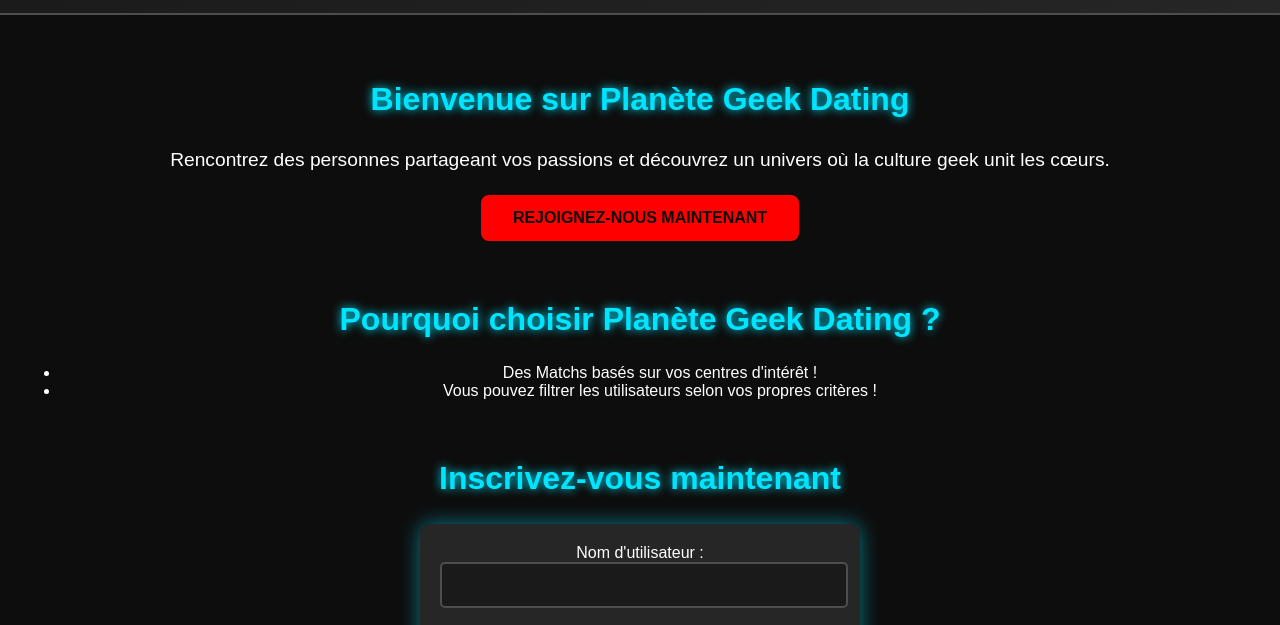
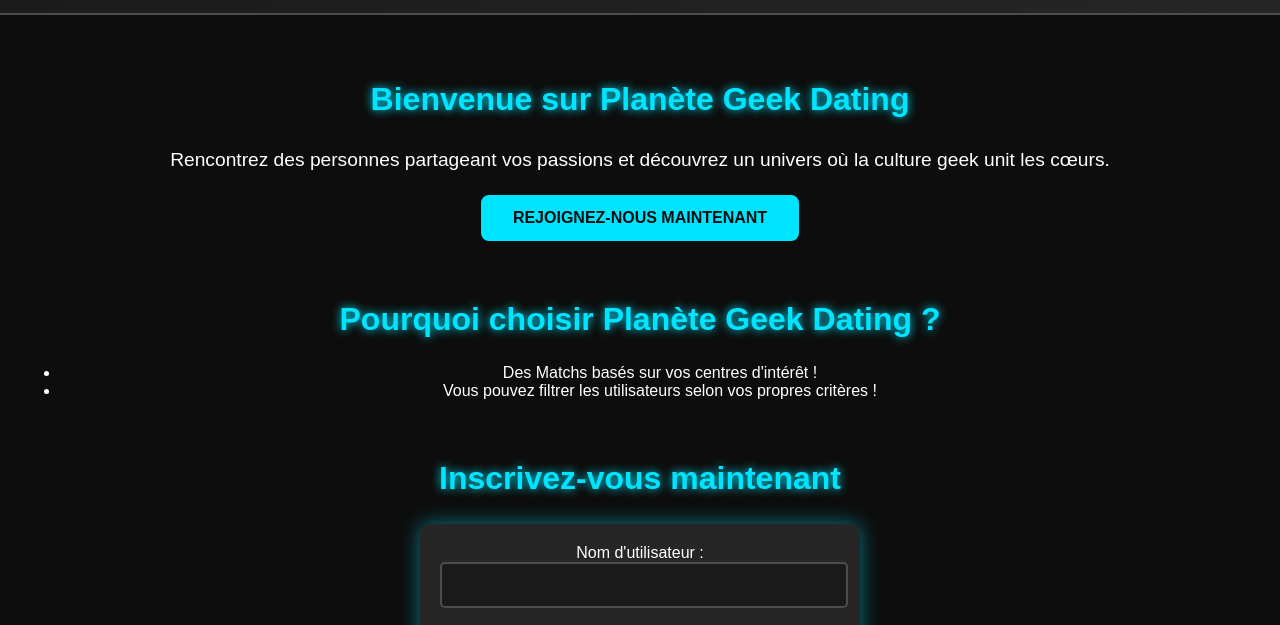
Before and after one commit to Evabela/Projet-NSI-SQL, a plain HTML site: page index.html in a window 1280 px wide. Shown: the part 107-732 px from the top of the page. Drawn offline with Linux system fonts and the light colour scheme.

Commit message:
rouge non

```diff
--- a/static/styles.css
+++ b/static/styles.css
@@ -68,10 +68,10 @@ main p {
 .cta-button {
     display: inline-block;
     padding: 12px 30px;
-    background-color: #ff0000;
+    background-color: #00e5ff;
     color: #0d0d0d;
     font-weight: bold;
-    border: 2px solid #ff0000;
+    border: 2px solid #00e5ff;
     border-radius: 8px;
     text-decoration: none;
     transition: all 0.3s ease;
```
